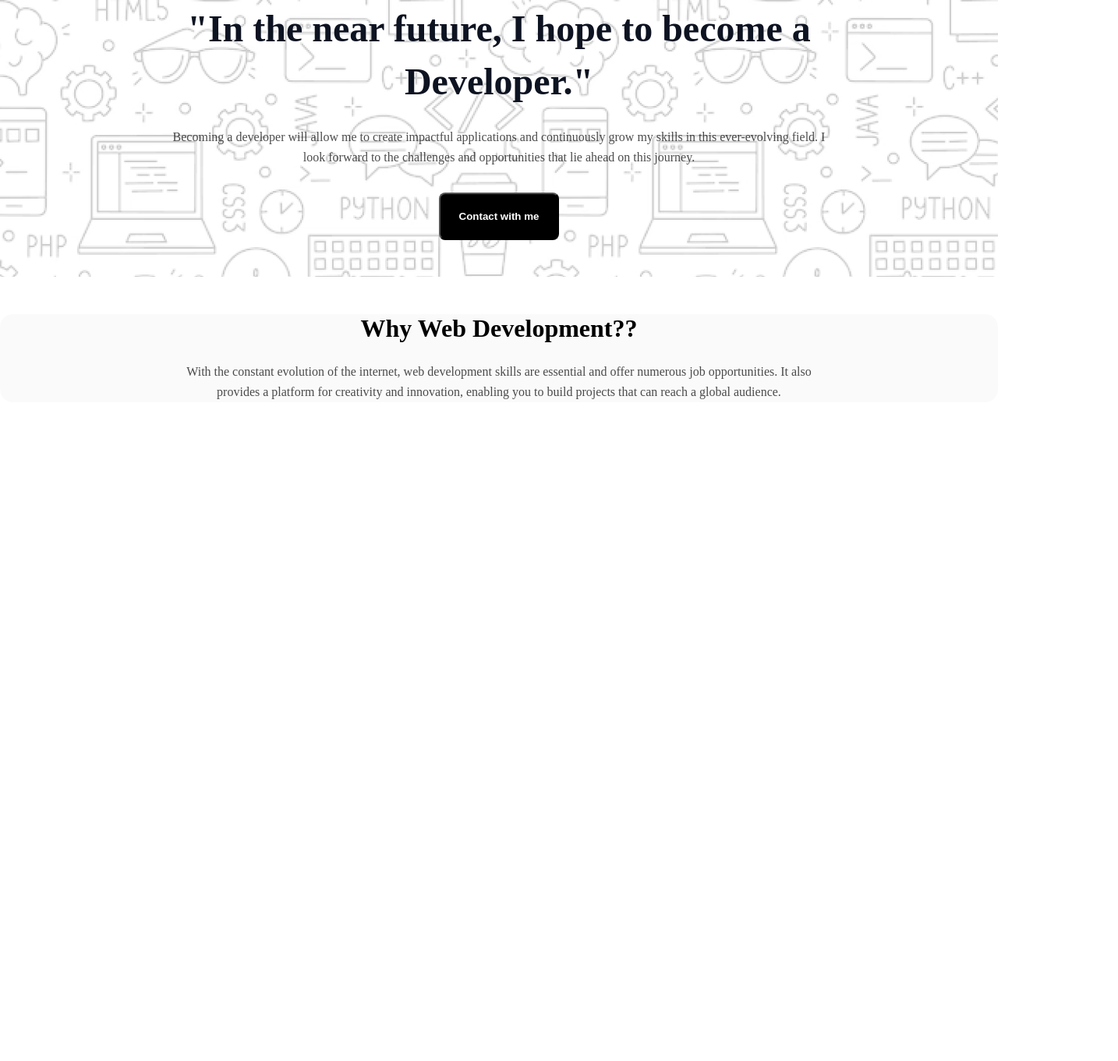
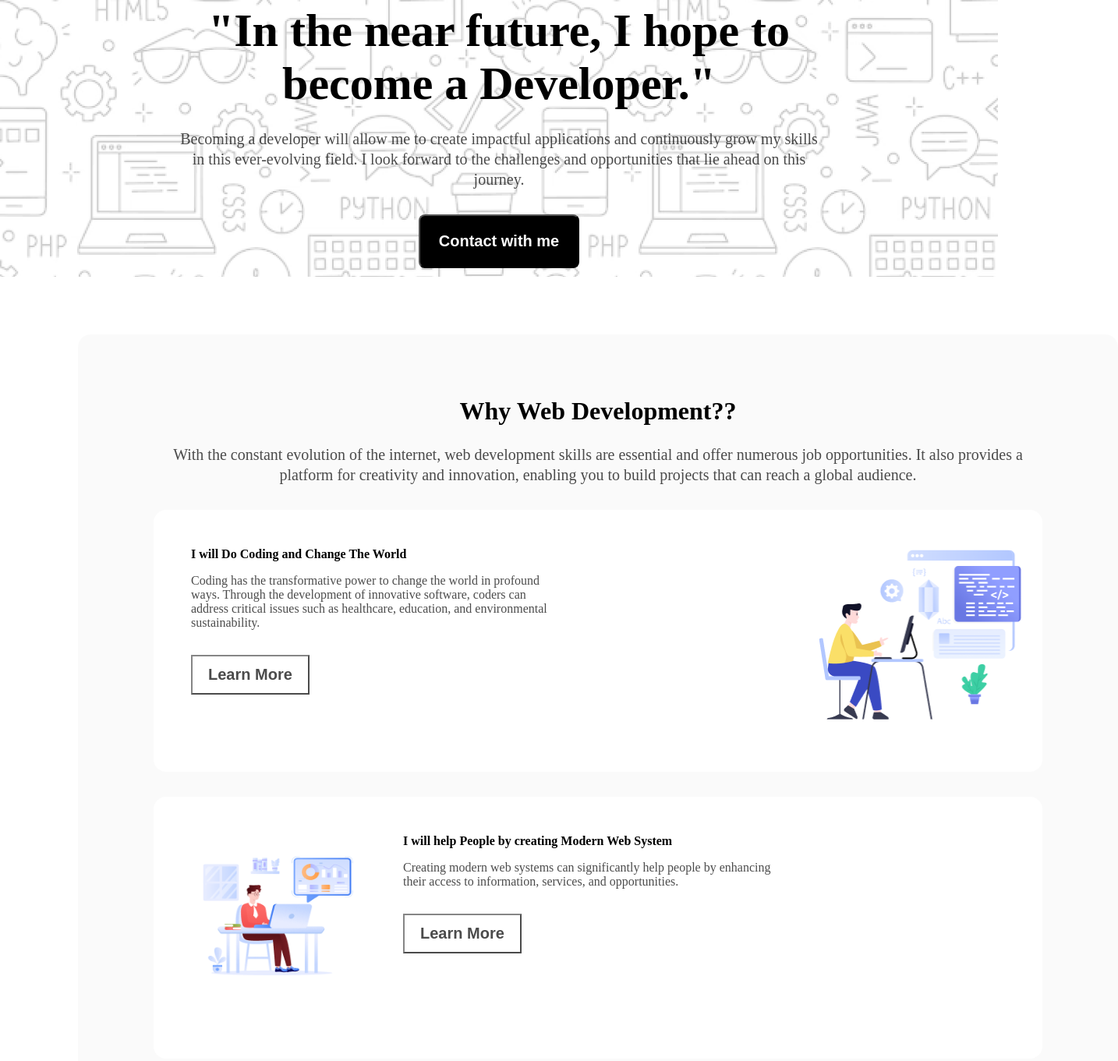
Before and after one commit to Siam-Howlader/B10A1-Challenge-Begins, a plain HTML site: page index.html in a window 1280 px wide. Shown: the part 297-1658 px from the top of the page at 78% size, 1434 px wide, since content can reach past the window. Before the commit the page ends 861 px from the top, so only its background shows below. Drawn offline with Linux system fonts and the light colour scheme; a web font is replaced by a local one.

Commit message:
updated 1st and 2nd section

```diff
--- a/index.html
+++ b/index.html
@@ -11,6 +11,7 @@
     <main>
       <section class="first-section">
         <div class="banner-content">
+          <div class="group-image">
             <img
               src="/assets/Group.png"
               height="240px"
@@ -18,30 +19,102 @@
               alt="a group image"
               class="a-group-image"
             />
-            <p class="para2">
-              "In the near future, I hope to become a Developer."
-            </p>
-          <div class="para1">
-            <p>
-              Becoming a developer will allow me to create impactful
-              applications and continuously grow my skills in this ever-evolving
-              field. I look forward to the challenges and opportunities that lie
-              ahead on this journey.
-            </p>
           </div>
+
+          <p class="para1">
+            "In the near future, I hope to become a Developer."
+          </p>
+
+          <p class="para2">
+            Becoming a developer will allow me to create impactful applications
+            and continuously grow my skills in this ever-evolving field. I look
+            forward to the challenges and opportunities that lie ahead on this
+            journey.
+          </p>
           <div class="btn">
             <button>Contact with me</button>
           </div>
         </div>
       </section>
       <section class="second-section">
-        <p class="para3">Why Web Development??</p>
-        <p class="para1">
-          With the constant evolution of the internet, web development skills
-          are essential and offer numerous job opportunities. It also provides a
-          platform for creativity and innovation, enabling you to build projects
-          that can reach a global audience.
-        </p>
+        <div class="second-section-container">
+          <section>
+            <p class="para3">Why Web Development??</p>
+            <p class="para2">
+              With the constant evolution of the internet, web development
+              skills are essential and offer numerous job opportunities. It also
+              provides a platform for creativity and innovation, enabling you to
+              build projects that can reach a global audience.
+            </p>
+          </section>
+          <section class="ssd1">
+            <div class="ssd1d1">
+              <b>
+                <p class="para4">I will Do Coding and Change The World</p>
+              </b>
+              <p class="para5">
+                Coding has the transformative power to change the world in
+                profound ways. Through the development of innovative software,
+                coders can address critical issues such as healthcare,
+                education, and environmental sustainability.
+              </p>
+              <button>Learn More</button>
+            </div>
+            <div class="ssd1d2">
+              <img
+                src="assets/Layer_1.png"
+                height="240px"
+                width="274px"
+                alt="Layer-1 image"
+              />
+            </div>
+          </section>
+          <section class="ssd2">
+            <div class="ssd1d2">
+              <img
+                src="assets/Group 3.png"
+                height="208px"
+                width="223px"
+                alt="Layer-1 image"
+              />
+            </div>
+            <div class="ssd1d1">
+              <b>
+                <p class="para4">
+                  I will help People by creating Modern Web System
+                </p>
+              </b>
+              <p class="para5">
+                Creating modern web systems can significantly help people by
+                enhancing their access to information, services, and
+                opportunities.
+              </p>
+              <button>Learn More</button>
+            </div>
+          </section>
+          <section class="ssd1">
+            <div class="ssd1d1">
+              <b>
+                <p class="para4">I will Do Coding and Change The World</p>
+              </b>
+              <p class="para5">
+                Coding has the transformative power to change the world in
+                profound ways. Through the development of innovative software,
+                coders can address critical issues such as healthcare,
+                education, and environmental sustainability.
+              </p>
+              <button>Learn More</button>
+            </div>
+            <div class="ssd1d2">
+              <img
+                src="assets/Layer_1.png"
+                height="240px"
+                width="274px"
+                alt="Layer-1 image"
+              />
+            </div>
+          </section>
+        </div>
       </section>
     </main>
     <footer></footer>
--- a/styles/style.css
+++ b/styles/style.css
@@ -3,64 +3,93 @@
     margin: 0;
 }
 .first-section{
-    padding: 26px auto;
-    height:652px;
-    width: 100%;
     background-image: url("/assets/Hero-bg.png");
     background-size: cover;
     background-position: center;
+    /* padding: 26px auto; */
+    height:652px;
+    /* width: 1540px; */
+
+}
+.group-image{
+    text-align: center;
+    margin-bottom: 32px
 }
 .banner-content{
-    width: 100%;
-    padding: 26px auto;
+    padding: 26px 221px;
+}
+.para1{
     text-align: center;
-}
-.a-group-image,.para2{
-    text-align: center;
-    margin-bottom: 32px;
+    font-size: 60px;
+    font-weight: 900;
+    line-height: 68px;
+    margin-bottom: 24px;
 }
 .para2{
-    margin-bottom: 24px;
-    width: 998px;
-    margin:0 auto;
-}
-.para2{
-    font-size: 48px;
-    line-height: 68px;
-    font-weight:900;
-    color: #0D1321;
-    margin-top: 24px;
-}
-.para1{
-    text-align:center ;
+    text-align: center;
     opacity: 0.7;
+    font-size: 20px;
     line-height: 26px;
-    font-size: 16px;
     margin-bottom: 32px;
-    width: 852px;
-    margin: 0 auto;
-    margin-top: 24px;
 }
 .btn{
     text-align: center;
 }
 .btn button{
+    padding: 21px 24px;
+    background-color: black;
     color: white;
+    border-radius: 8px;
+    font-size: 20px;
     font-weight: 600;
-    background-color: black;
-    padding: 21px 24px;
-    border-radius: 8px;
-    margin-top: 32px;
 }
 .second-section{
-    padding: 80px auto;
-    width: 100%;
-    margin: 48px auto;
+    height: 1193px;
+    width: 1140px;
+    border-radius: 16px;
+    padding: 80px 97px;
     background-color: rgba(13, 19, 33, 0.02);
-    border-radius: 16px;
+    margin: 74px 100px 0px;
 }
 .para3{
     font-size: 32px;
-    font-weight: 900;
+    font-weight: 800;
     text-align: center;
+    margin-bottom: 24px;
 }
+.ssd1,.ssd2{
+    padding: 48px;
+    background-color: white;
+    border-radius: 16px;
+}
+.para4{
+    margin-bottom: 16px;
+}
+.para5{
+    margin-bottom: 32px;
+    opacity: 0.7;
+}
+.ssd1 button,.ssd2 button{
+    padding: 12px 20px;
+    font-size: 20px;
+    background-color: white;
+    font-weight: 600;
+    opacity: 0.7;
+}
+.ssd1{
+    display: flex;
+    justify-content: space-between;
+    margin-bottom: 32px;
+}
+.ssd1d1{
+    width: 477px;
+}
+.ssd1d2{
+    height: 240px;
+    width: 240px;
+}
+.ssd2{
+    display: flex;
+    margin-bottom: 32px;
+    gap: 32px;
+}
```
